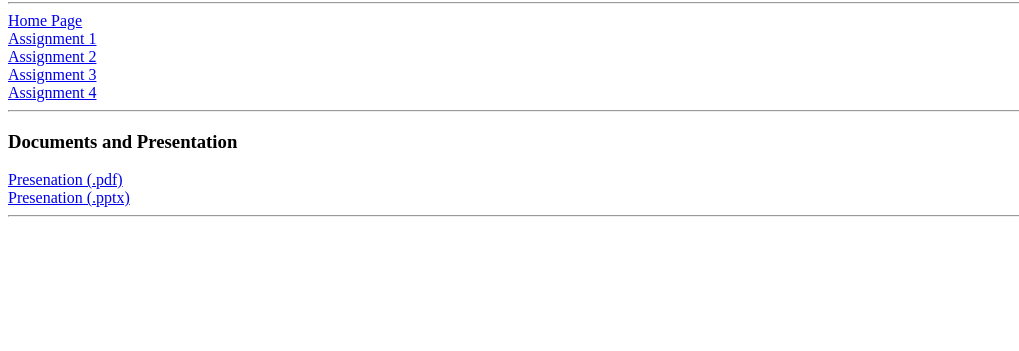
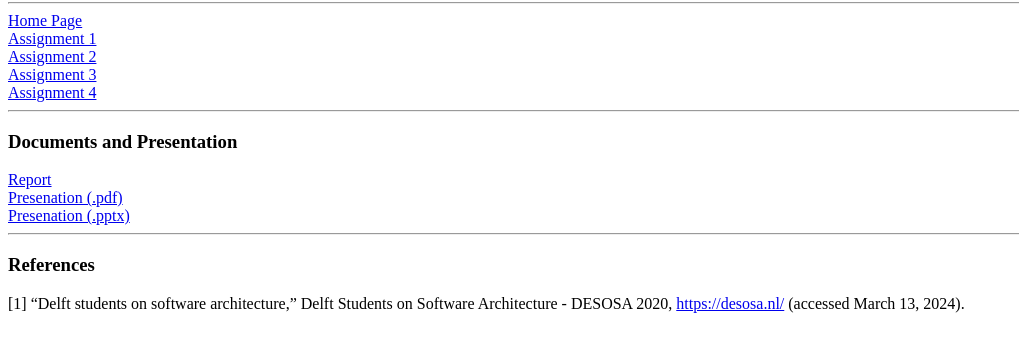
Before and after one commit to MateKoro/EECS4314, a plain HTML site: page Assignment2/assignment2.html in a window 1280 px wide. Shown: the part 125-476 px from the top of the page, without its empty margins (0-1019 px from the left). Drawn offline with Linux system fonts and the light colour scheme.

Commit message:
Update assignment2.html

```diff
--- a/Assignment2/assignment2.html
+++ b/Assignment2/assignment2.html
@@ -18,8 +18,11 @@
     <a href="https://matekoro.github.io/EECS4314/Assignment4/assignment4.html">Assignment 4</a> <br>
     <hr>
     <h3>Documents and Presentation</h3>
+        <a href="https://matekoro.github.io/EECS4314/Assignment2/report.pdf">Report</a> <br>
         <a href="https://matekoro.github.io/EECS4314/Assignment2/presentation.pdf">Presenation (.pdf)</a>  <br>
-    <a href="https://docs.google.com/presentation/d/1ozWiUE8oKuBCTmhn3577MblHx0aL7E6JvURJGSPTE8s/edit?usp=sharing">Presenation (.pptx)</a>
+        <a href="https://docs.google.com/presentation/d/1ozWiUE8oKuBCTmhn3577MblHx0aL7E6JvURJGSPTE8s/edit?usp=sharing">Presenation (.pptx)</a>
     <hr>
+    <h3>References</h3>
+     <p>[1] “Delft students on software architecture,” Delft Students on Software Architecture - DESOSA 2020, <a href="https://desosa.nl/">https://desosa.nl/</a> (accessed March 13, 2024).</p>
 </body>
 </html>
```
